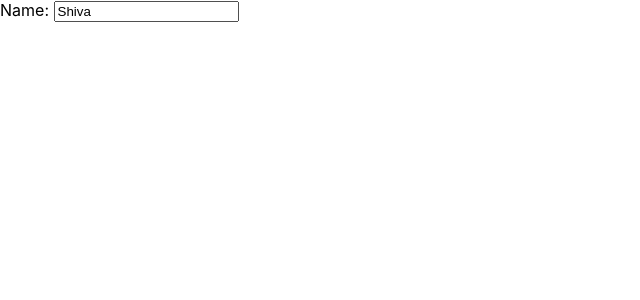
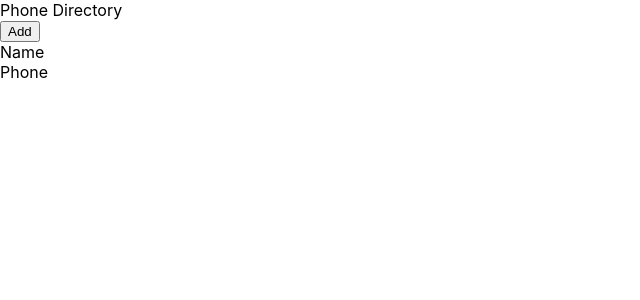
Before and after one commit to aakashmt97/phone-directory, a React (Create React App) app: page / in a window 1280 px wide. Shown: the top 300 px of the page, without its empty margins (0-640 px from the left). Built offline with nearby package versions, Linux system fonts and the light colour scheme.

Commit message:
Created ‘Header’ Component

```diff
--- a/src/App.js
+++ b/src/App.js
@@ -1,19 +1,41 @@
 
-function App() {
+import React, { Component } from 'react';
+import Header from "./Header"
+
+// JSX is Case-Sensitive bcoz Javascript id Case-Sensitive
+
+class App extends Component {
+  render() {
     return (
+
       <div>
-      {/* <div className="header">
-        Phone Directory
-      </div>
+        <Header />
         <button> Add </button>
         <div>
           <span> Name </span> <br />
           <span> Phone </span>
-      </div> */}
-      <label htmlFor="name">Name: </label>
-      <input type="text" id="name" placeholder="Type Here" defaultValue="Shiva"></input>
+        </div>
       </div>
     );
   }
+}
+
 
 export default App;
+
+
+  // render() {
+  //   return (
+
+  //     /* This is JSX code */
+  //     <div id="module1">
+  //       <p>REACT JS</p>
+  //     </div>
+
+
+  //     /* This is JavaScript code.  React.createElement(element_name, element_properties, children); */
+  //     React.createElement("div", { id: "module" },
+  //       React.createElement("p", null, "ReactJS")
+  //     )
+  //   );
+  // }
--- /dev/null
+++ b/src/Header.js
@@ -0,0 +1,11 @@
+import React from 'react';
+
+const Header = function () {
+    return (
+        <div className="header">  {/* "class" in HTML == "className" in JSX */}
+            Phone Directory
+        </div>
+    )
+}
+
+export default Header
```
Lines whose indentation alone changed are shown as unchanged.
